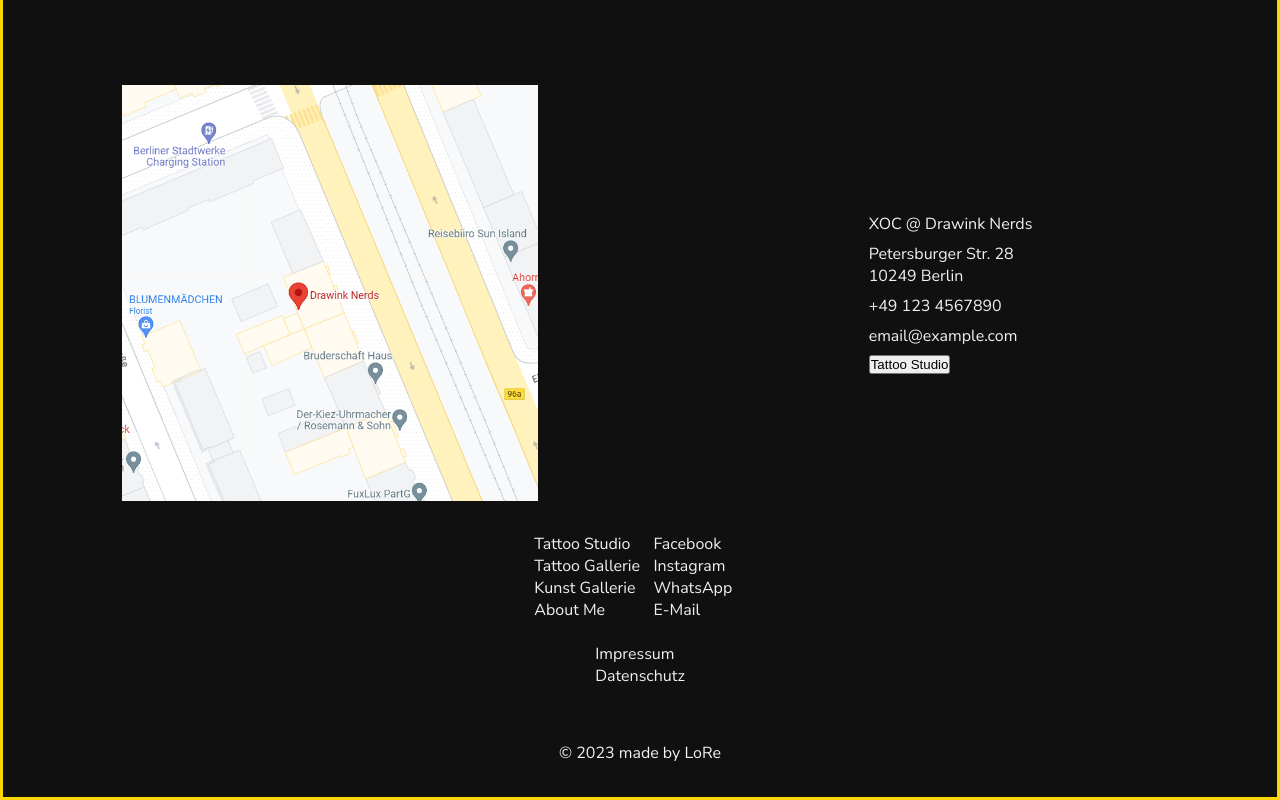
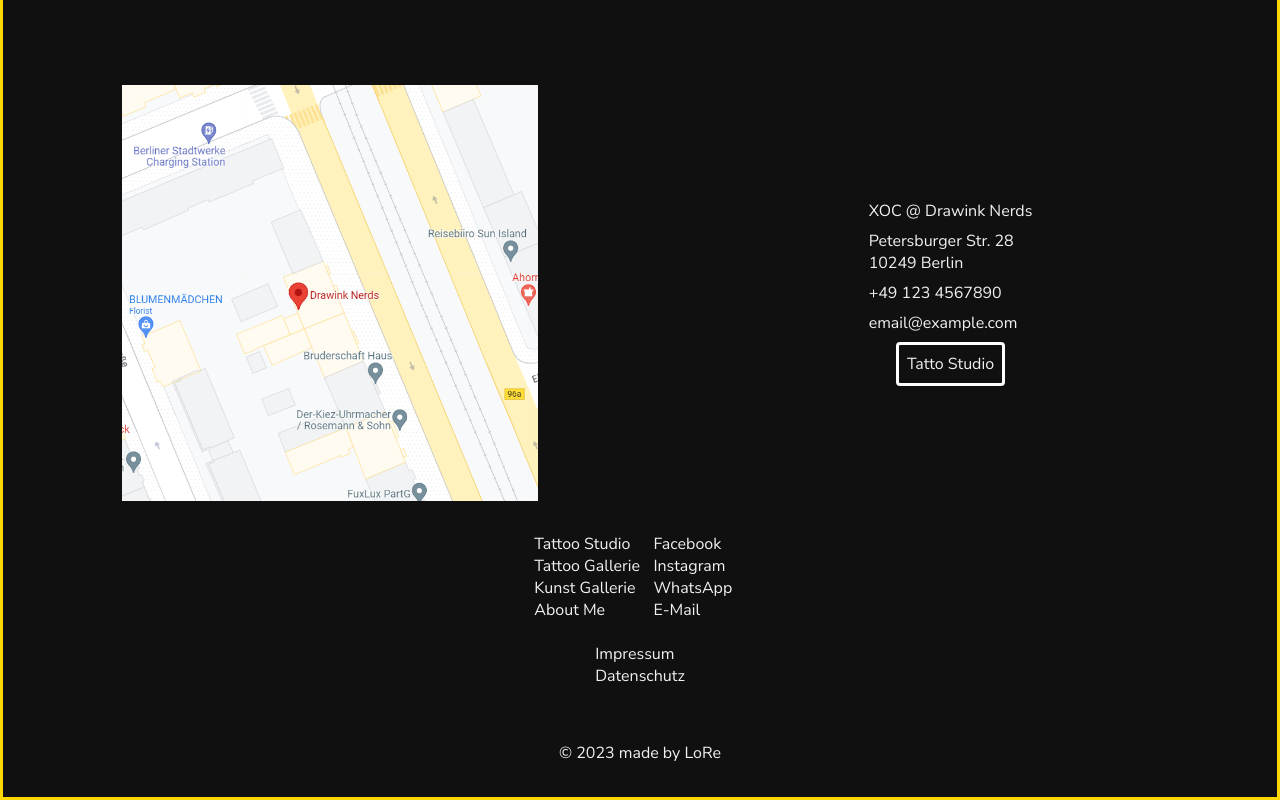
Before and after one commit to lore-web/XOC-Tattoo, a Next.js app: page / in a window 1280 px wide. Shown: the part 1988-2788 px from the top of the page. Built offline with nearby package versions, Linux system fonts and the light colour scheme.

Commit message:
ADD: google maps link

```diff
--- a/src/app/components/Location.js
+++ b/src/app/components/Location.js
@@ -22,7 +22,13 @@ export default function Location() {
         </p>
         <Link href={"tel://+491234567890"}>+49 123 4567890</Link>
         <Link href={"mailto://email@example.com"}>email@example.com</Link>
-        <button>Tattoo Studio</button>
+        <TattooStudioLink
+          href={
+            "https://www.google.de/maps/place/Drawink+Nerds/@52.5236988,13.449067,18.58z/data=!3m1!5s0x47a84e6eed6bf0e7:0xb72dd87f0219e7f2!4m15!1m8!3m7!1s0x47a84e6eed39749f:0x7ed6c4f2eced5974!2sPetersburger+Str.+28,+10249+Berlin!3b1!8m2!3d52.5236708!4d13.4489381!16s%2Fg%2F11c4khc9sl!3m5!1s0x47a84e6eed90ed51:0x91cd300c7c30d380!8m2!3d52.5236418!4d13.4488917!16s%2Fg%2F11g69hf4tg?entry=ttu"
+          }
+        >
+          Tatto Studio
+        </TattooStudioLink>
       </AdressContainer>
     </LocationSection>
   );
@@ -73,3 +79,11 @@ const AdressContainer = styled.div`
   justify-content: center;
   gap: 0.5rem;
 `;
+
+const TattooStudioLink = styled(Link)`
+  padding: 0.5rem;
+  border: solid white;
+  border-radius: 0.25rem;
+  justify-self: center;
+  align-self: center;
+`;
```
